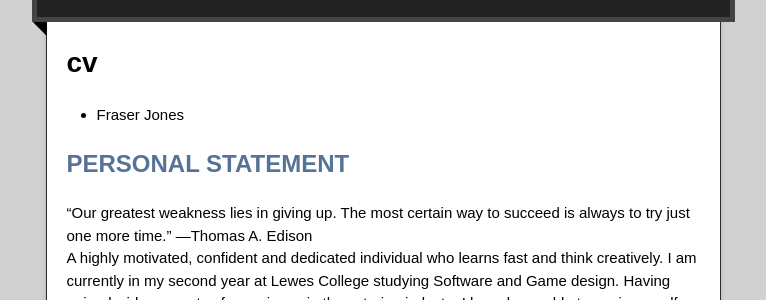
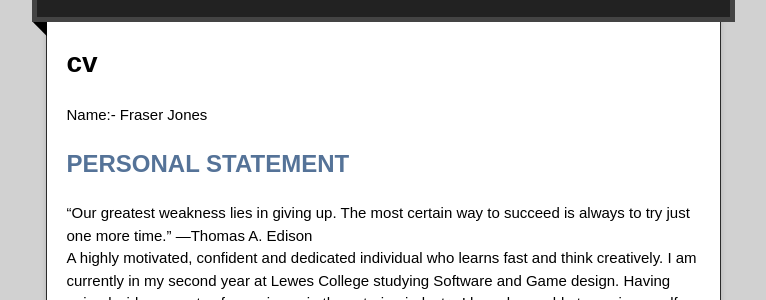
Before and after one commit to Ceirios1/Portfolio, a Jekyll site: the page built from cv.md, in a window 1280 px wide and 900 px high. Shown: the part 294-594 px from the top of the window, without its empty margins (257-1023 px from the left). Built offline with Jekyll 4.4.1, drawn with Linux system fonts in a browser that asks for light colours; our own code applies the rules of GitHub Pages for plain Markdown files; comment, search, counter and statistics services are not loaded; the repository's description, which GitHub fills in, is left out.

Commit message:
Update cv.md

```diff
--- a/cv.md
+++ b/cv.md
@@ -1,5 +1,5 @@
 # cv
-- Fraser Jones
+Name:- Fraser Jones
 
 ## PERSONAL STATEMENT
 "Our greatest weakness lies in giving up. The most certain way to succeed is always to try just one more time." —Thomas A. Edison <br/>
```
